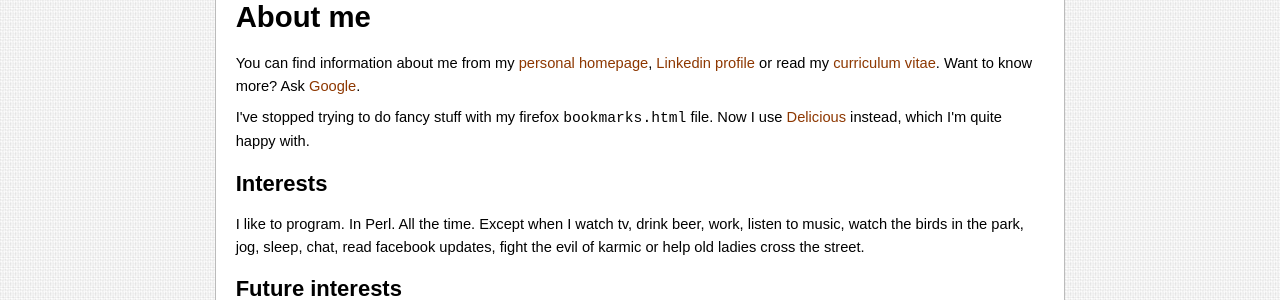
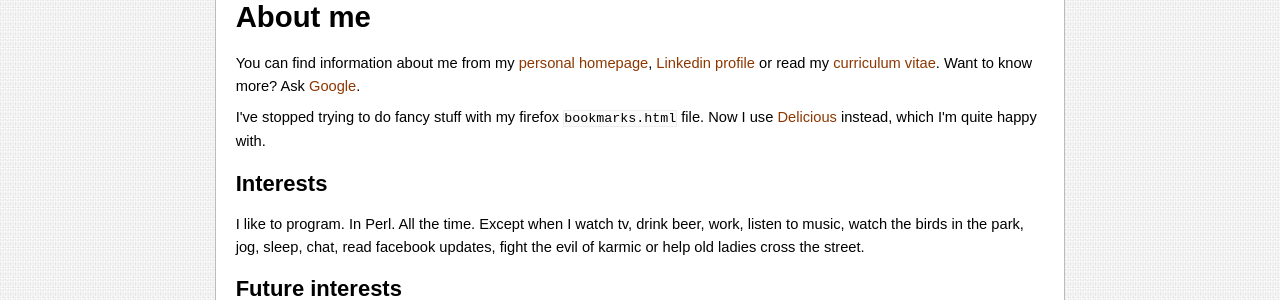
Before and after one commit to kberov/jhthorsen.github.com, a Jekyll site: the page built from index.html, in a window 1280 px wide. Shown: the part 258-558 px from the top of the page. Built offline with Jekyll 4.4.1, drawn with Linux system fonts in a browser that asks for light colours.

Commit message:
code and pre looks the same

```diff
--- a/css/stylesheet.css
+++ b/css/stylesheet.css
@@ -43,10 +43,13 @@
     font-size: 1.3em;
 }
 
-pre {
+pre, code {
     font-size: 10pt;
     background: #fafafa;
     border: 1px solid #eee;
+}
+
+pre {
     padding: 0.3em;
 }
 
```
